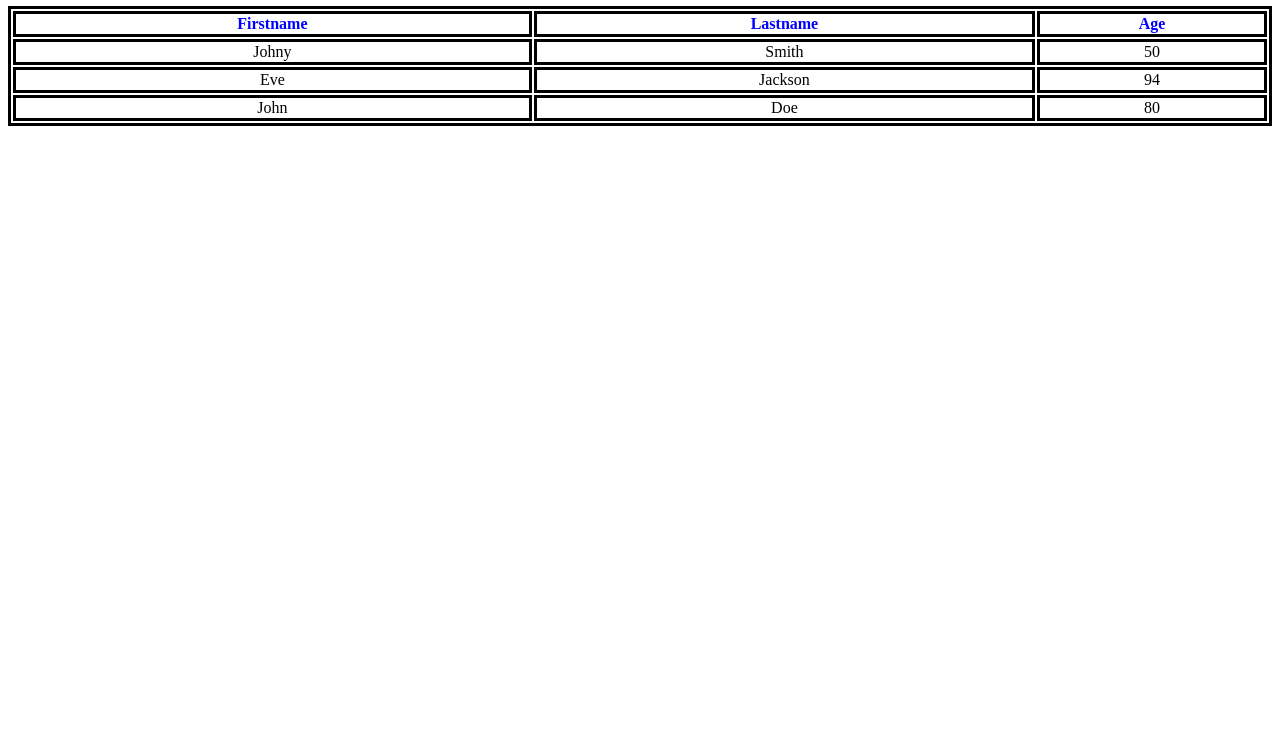
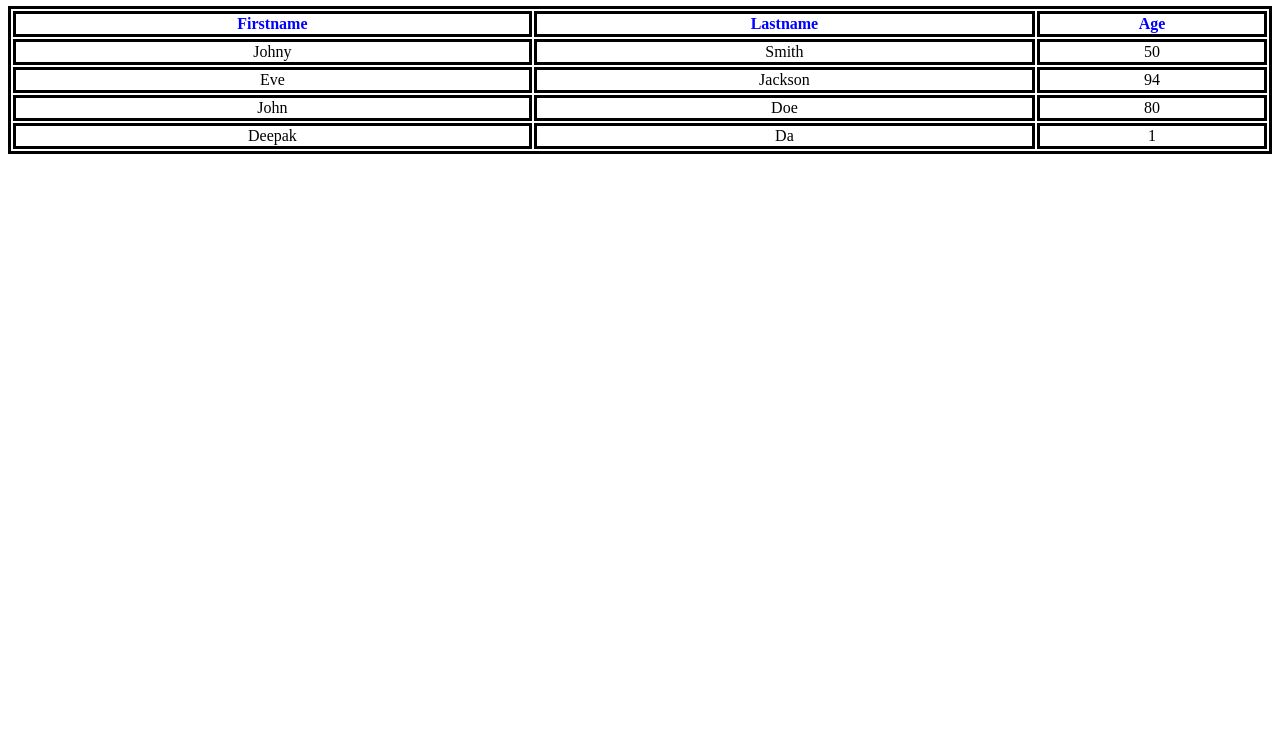
Before and after one commit to suman-nath/first_project, a plain HTML site: page index.html in a window 1280 px wide. Shown: the part 60-800 px from the top of the page. Drawn offline with Linux system fonts and the light colour scheme.

Commit message:
Added an important detail

```diff
--- a/index.html
+++ b/index.html
@@ -29,6 +29,11 @@ Employee Data
     <td>Doe</td>
     <td>80</td>
   </tr>
+    <tr>
+    <td>Deepak</td>
+    <td>Da</td>
+    <td>1</td>
+  </tr>
 </table>
 </body>
 </html>
```
